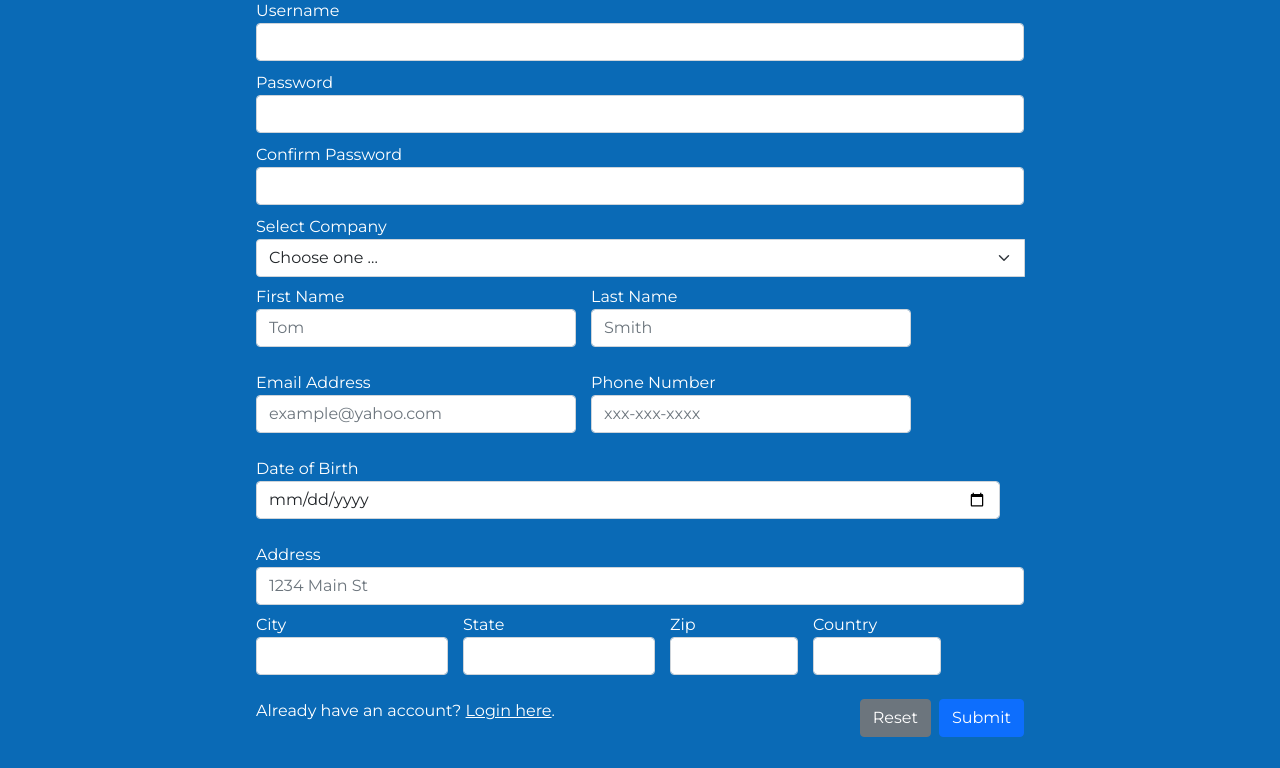
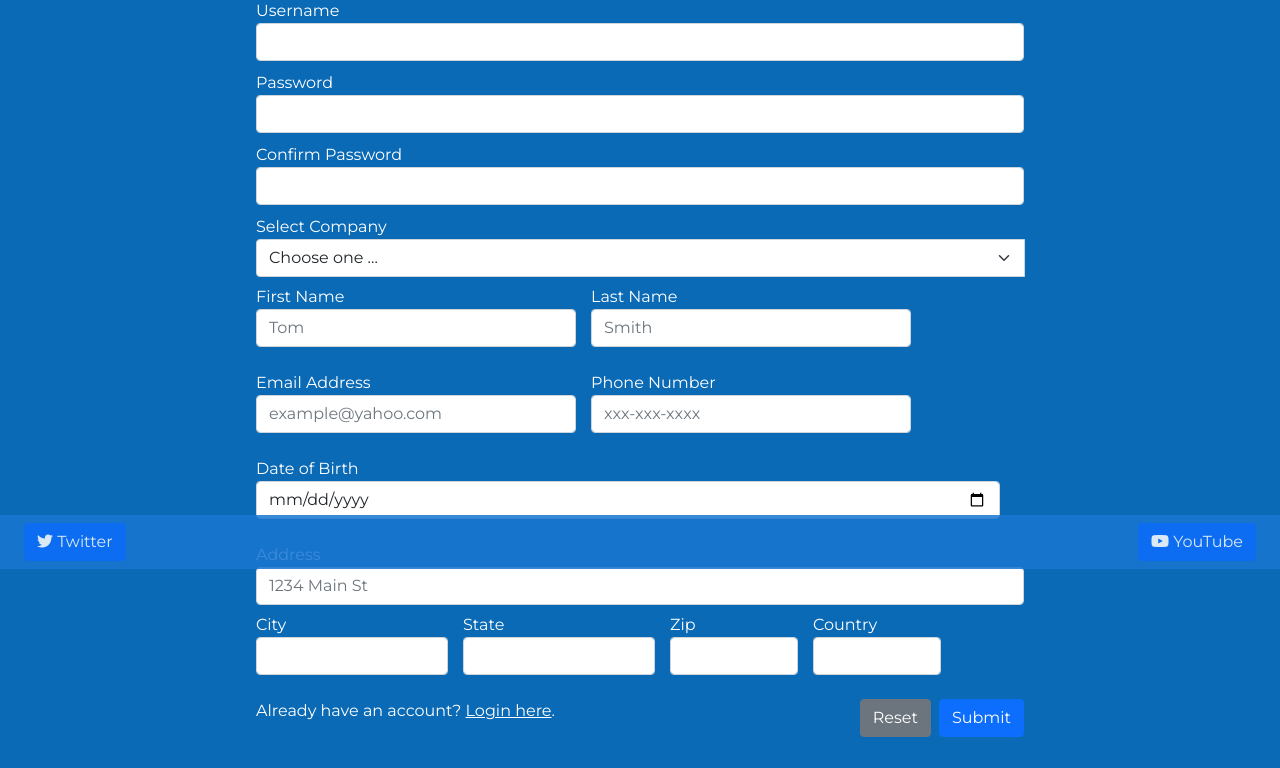
Before and after one commit to christopher-stack/christopher-stack.github.io, a PHP site: page /Resources/php/server/RegisterEmployer.php in a window 1280 px wide. Shown: the part 231-999 px from the top of the page. Run offline with PHP 8.4, Linux system fonts and the light colour scheme; the visitor is signed in with stand-in values (Sample User, id 1); data that the repository does not hold is empty; some libraries are stand-ins or nearby versions.

Commit message:
[Change] Add navigation footer on RegisterEmployer page

```diff
--- a/Resources/php/server/RegisterEmployer.php
+++ b/Resources/php/server/RegisterEmployer.php
@@ -457,6 +457,14 @@ if($_SERVER["REQUEST_METHOD"] == "POST" && isset($_POST)) {
                 <input type="reset" class="btn btn-secondary float-right" value="Reset">
             </div>
         </form>
+        <!-- NAVIGATION FOOTER START -->
+        <nav class="navbar fixed-bottom navbar-expand-lg navbar-dark bg-primary">
+            <div class="container-fluid">
+                <a class="navbar-btn btn-primary btn" href="https://twitter.com/CDA_Gamers"><i class="fab fa-twitter"></i> Twitter </a>
+                <a class="navbar-btn btn-primary btn" href="https://t.co/gvolbJr5ng"><i class="fab fa-youtube"></i> YouTube </a>
+            </div>
+        </nav>
+        <!-- NAVIGATION FOOTER END -->
     </div>
 </body>
 </html>
```
